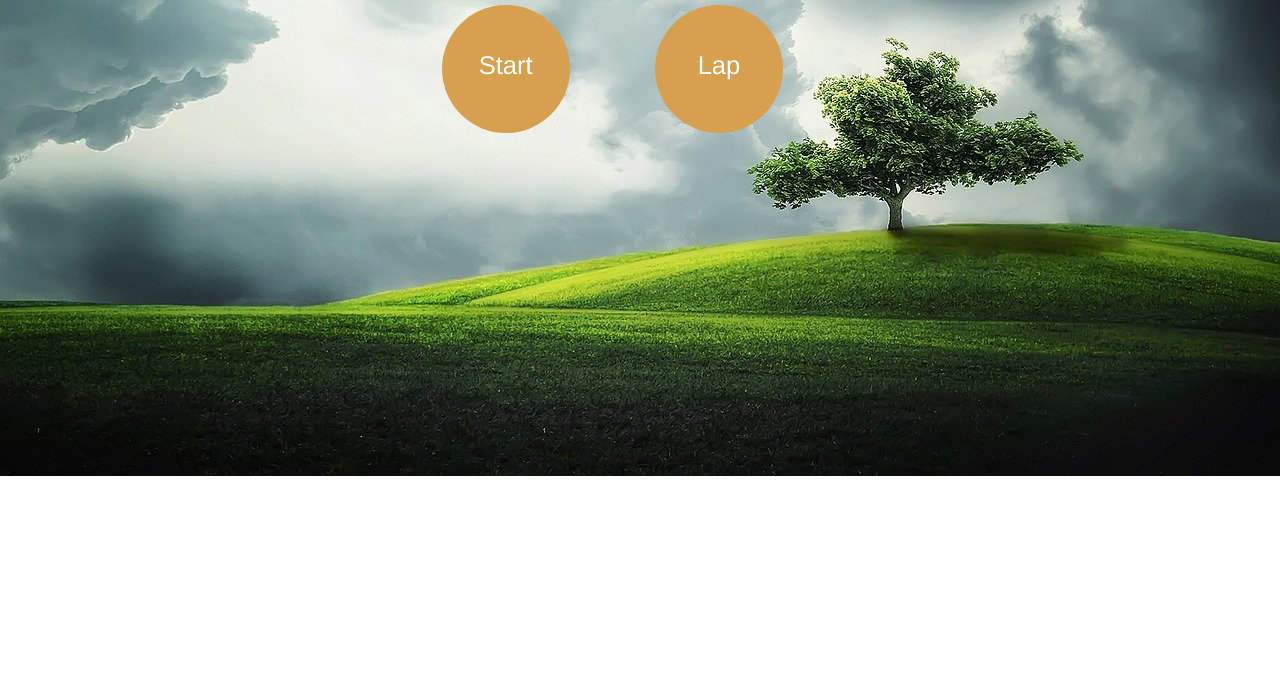
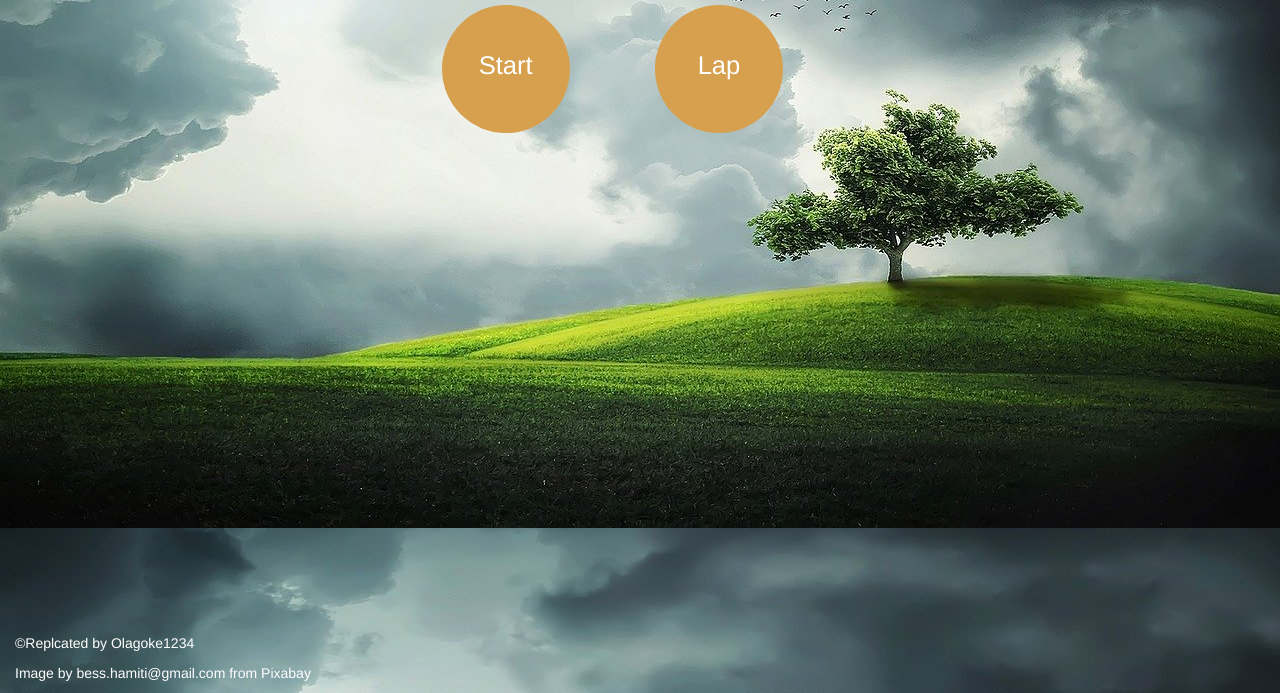
Before and after one commit to Olagoke1234/Stop-Watch-JQuery-, a plain HTML site: page index.html in a window 1280 px wide. Shown: the part 324-1017 px from the top of the page. Before the commit the page ends 800 px from the top, so only its background shows below. Drawn offline with nearby package versions, Linux system fonts and the light colour scheme; a web font is replaced by a local one.

Commit message:
footer added

```diff
--- a/index.html
+++ b/index.html
@@ -52,6 +52,12 @@
 
       <div id="laps"></div>
     </div>
+    <div class="footer">
+      <div class="container-fluid">
+        <p><a href="https://github.com/Olagoke1234" target="_blank">&copy;Replcated by Olagoke1234</a>
+        </p>
+        <p>Image by <a href="https://pixabay.com/users/bessi-909086/?utm_source=link-attribution&amp;utm_medium=referral&amp;utm_campaign=image&amp;utm_content=832079" target="_blank">bess.hamiti@gmail.com</a> from <a href="https://pixabay.com//?utm_source=link-attribution&amp;utm_medium=referral&amp;utm_campaign=image&amp;utm_content=832079" target="_blank">Pixabay</a></p>
+    </div>
     <!-- jQuery (necessary for Bootstrap's JavaScript plugins) -->
     <script src="https://ajax.googleapis.com/ajax/libs/jquery/1.11.2/jquery.min.js"></script>
     <!-- Include all compiled plugins (below), or include individual files as needed -->
--- a/style.css
+++ b/style.css
@@ -74,3 +74,12 @@ body {
   font-size: 2em;
   float: right;
 }
+
+.footer {
+  margin-top: 400px;
+}
+.footer p,
+.footer a {
+  color: white;
+  font-size: 1em;
+}
```
